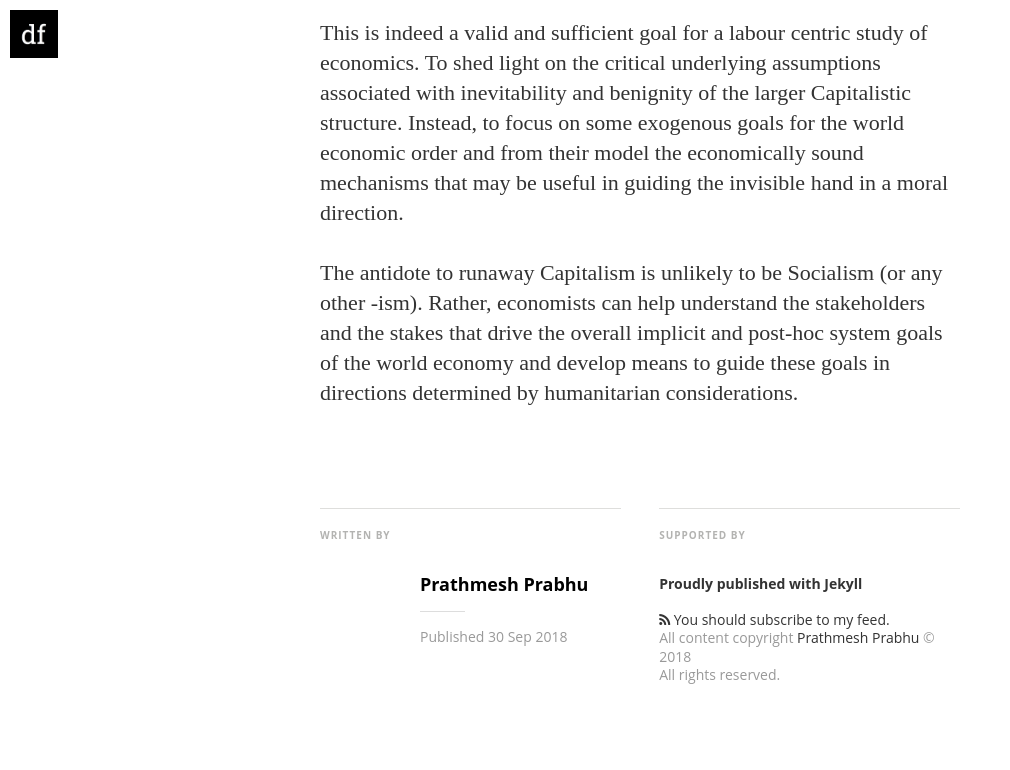
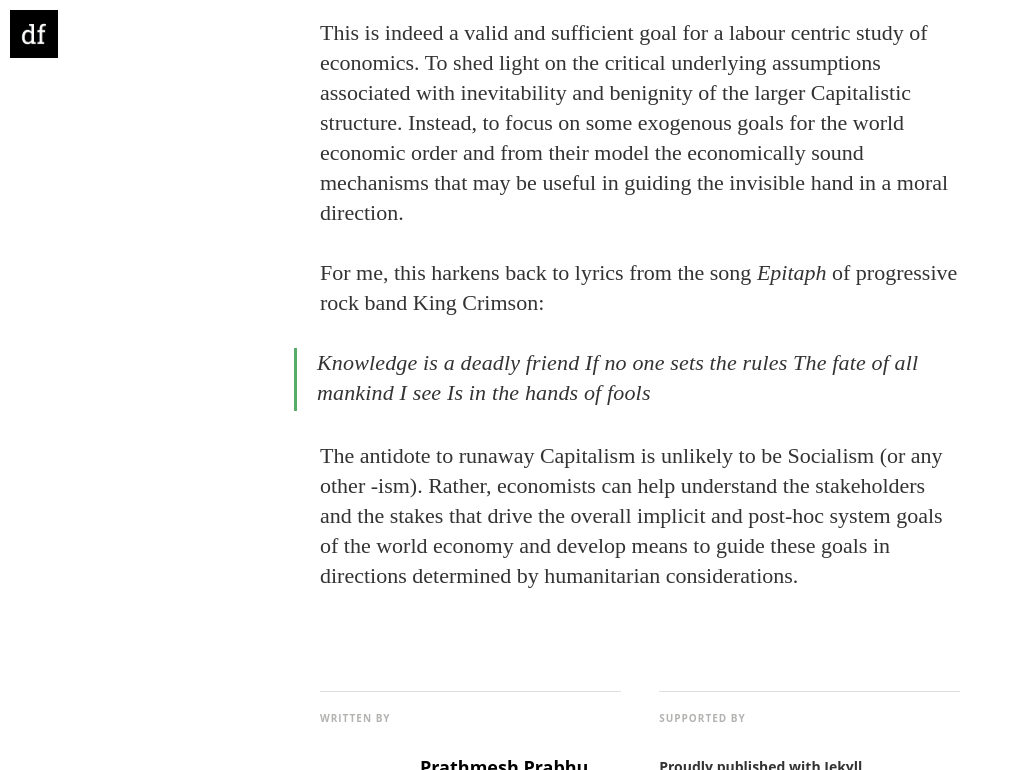
Before and after one commit to callpraths/callpraths.github.io, a Jekyll site: the page built from _posts/2018-09-30-chomsky.markdown, in a window 1280 px wide and 900 px high, scrolled down 607 px, cut to the strip 0-770 px from the top of the window. Shown: the whole strip, without its empty margins (0-1010 px from the left). Built offline with Jekyll 4.4.1, drawn with Linux system fonts in a browser that asks for light colours; nearby versions of some CDN libraries; some web fonts are replaced.

Commit message:
Add reference to king crimson song, stuck in my head

```diff
--- a/_posts/2018-09-30-chomsky.markdown
+++ b/_posts/2018-09-30-chomsky.markdown
@@ -21,6 +21,14 @@ focus on some exogenous goals for the world economic order and from their model
 the economically sound mechanisms that may be useful in guiding the invisible
 hand in a moral direction.
 
+For me, this harkens back to lyrics from the song _Epitaph_ of progressive rock
+band King Crimson:
+
+> Knowledge is a deadly friend
+> If no one sets the rules
+> The fate of all mankind I see
+> Is in the hands of fools
+
 The antidote to runaway Capitalism is unlikely to be Socialism (or any other
 -ism). Rather, economists can help understand the stakeholders and the stakes
 that drive the overall implicit and post-hoc system goals of the world economy
```
